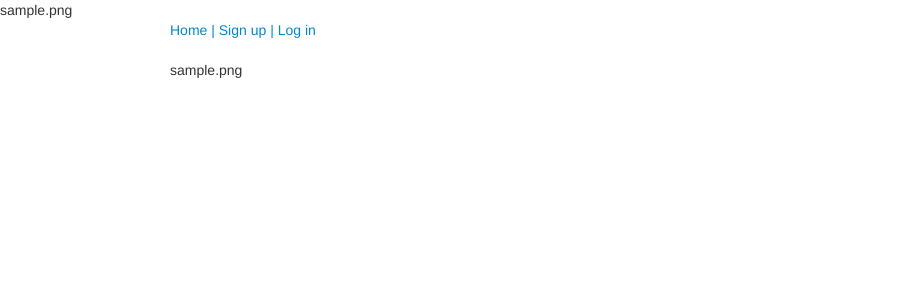
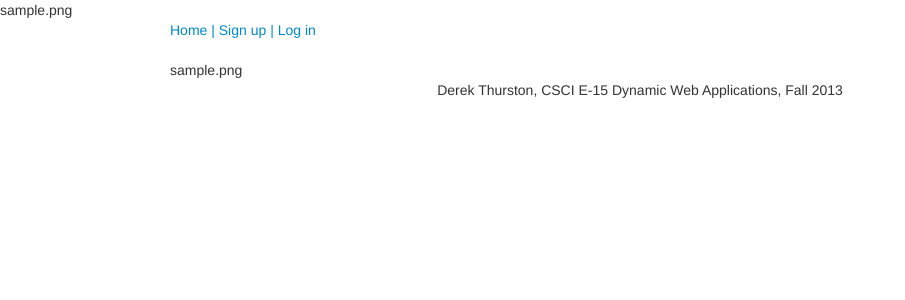
Before and after one commit to dthurston/p4.wingsthings.biz, a PHP site: the page made by views/_v_template.php in a window 1280 px wide. Shown: the top 300 px of the page, without its empty margins (0-905 px from the left). Run offline with PHP 8.4, Linux system fonts and the light colour scheme; the template is opened without the code that fills it: most values are stand-ins (such as "Sample title", 1, 10 or a date in 2020); data that the repository does not hold is empty; some libraries are stand-ins or nearby versions.

Commit message:
added my info at the bottom

```diff
--- a/views/_v_template.php
+++ b/views/_v_template.php
@@ -48,6 +48,7 @@
     </div> <!-- End container -->
 
 
+<p style="text-align: center;">Derek Thurston, CSCI E-15 Dynamic Web Applications, Fall 2013</p>
     <!-- Load Jquery -->
     <script type="text/javascript" src="/js/jquery-2.0.2.min.js"></script>
 
```
